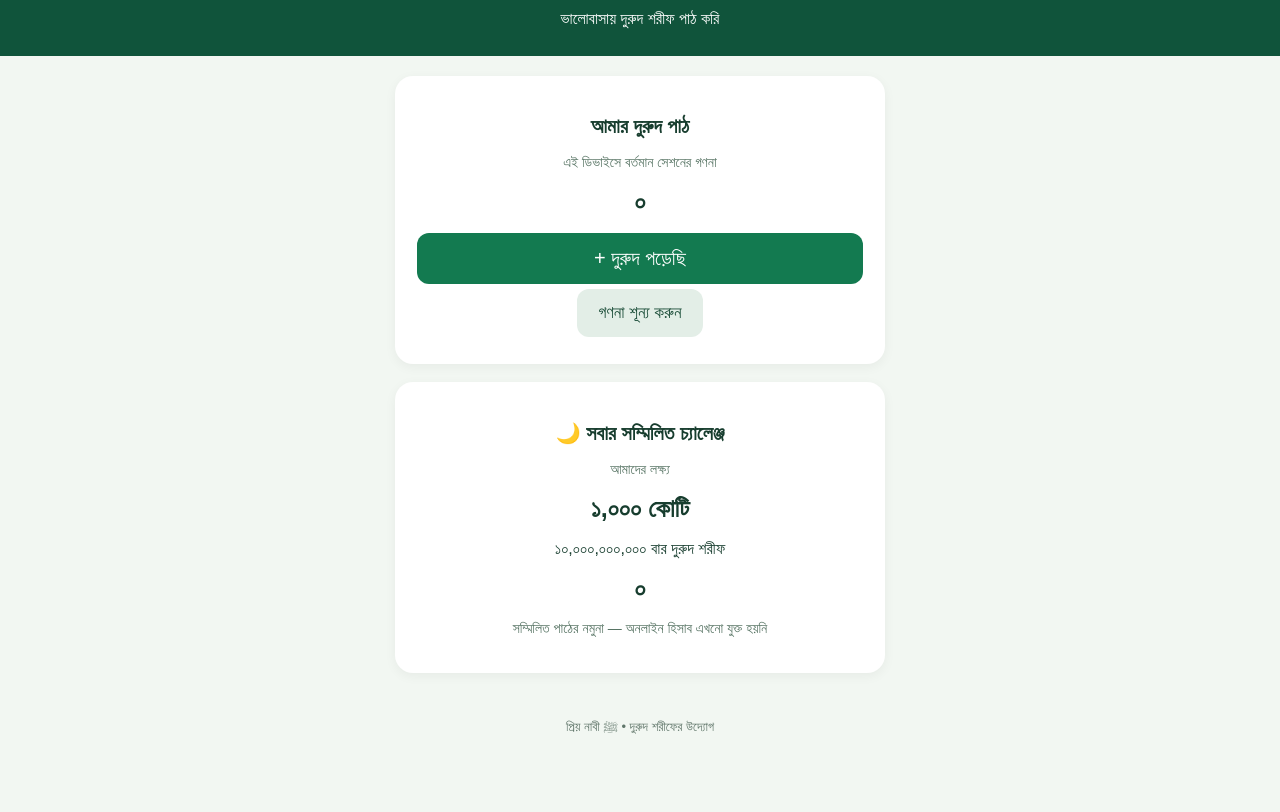
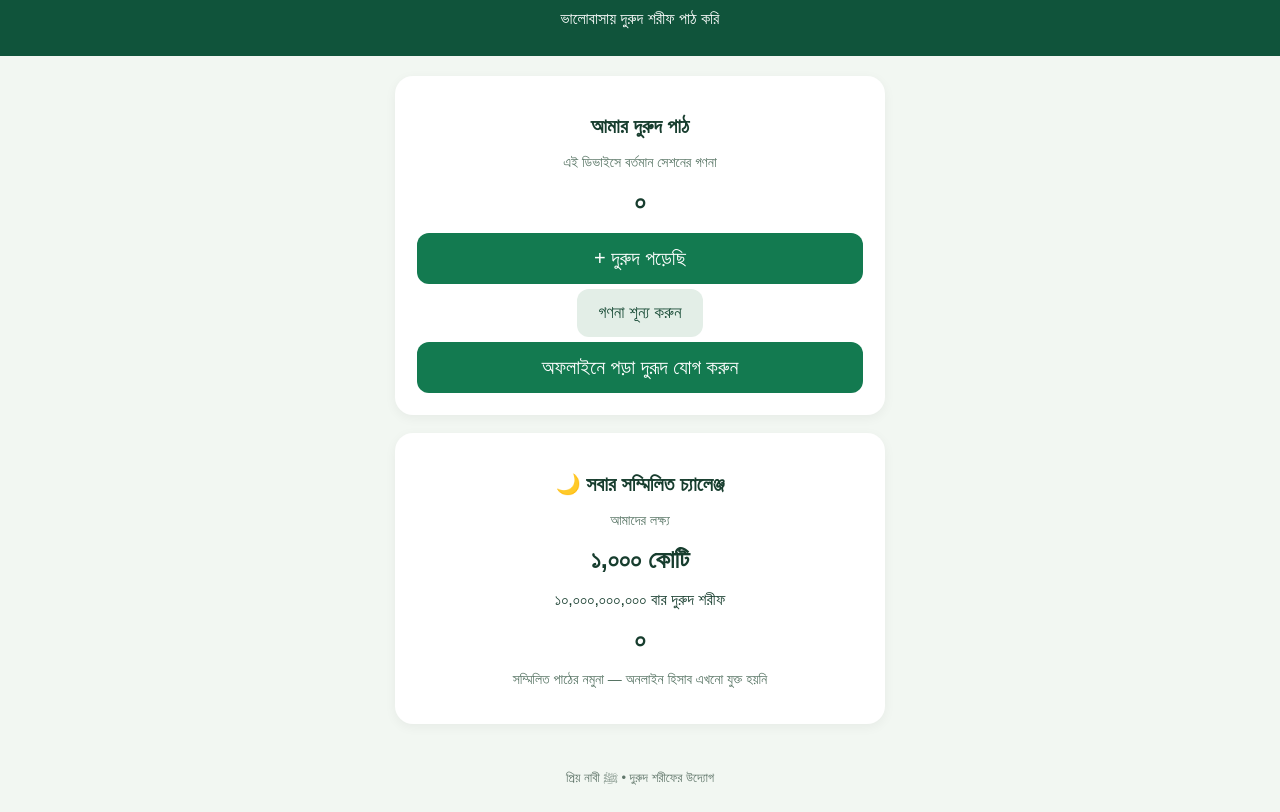
Before and after one commit to mohammadmasud2k25-svg/Priyo-Nabi, a plain HTML site: page index.html in a window 1280 px wide. Shown: the part 115-927 px from the top of the page. Before the commit the page ends 876 px from the top, so only its background shows below. Drawn offline with Linux system fonts and the light colour scheme.

Commit message:
Update index.html

```diff
--- a/index.html
+++ b/index.html
@@ -32,6 +32,9 @@ footer{text-align:center;padding:20px;color:#60766a;font-size:13px}
 <div class="number" id="personal">০</div>
 <button class="add" onclick="addDurud()">+ দুরুদ পড়েছি</button>
 <button class="small" onclick="resetCount()">গণনা শূন্য করুন</button>
+
+<button class="add" onclick="addPreviousDurud()">অফলাইনে পড়া দুরূদ যোগ করুন</button>
+
 </section>
 
 <section class="card">
@@ -88,6 +91,29 @@ function resetCount() {
     save();
     show();
   }
+function addPreviousDurud() {
+  const input = prompt('আগে যতবার দুরূদ পড়েছ, সংখ্যা লেখো:');
+
+  if (input === null || input.trim() === '') return;
+
+  const amount = Number(input);
+
+  if (!Number.isSafeInteger(amount) || amount <= 0) {
+    alert('সঠিক ধনাত্মক পূর্ণসংখ্যা লেখো।');
+    return;
+  }
+
+  if (!Number.isSafeInteger(count + amount)) {
+    alert('সংখ্যাটি অনেক বড়। ছোট সংখ্যা দিয়ে চেষ্টা করো।');
+    return;
+  }
+
+  count += amount;
+  save();
+  show();
+  alert('আলহামদুলিল্লাহ! আগের পড়া দুরূদ যোগ হয়েছে।');
+}
+
 }
 
 show();
```
